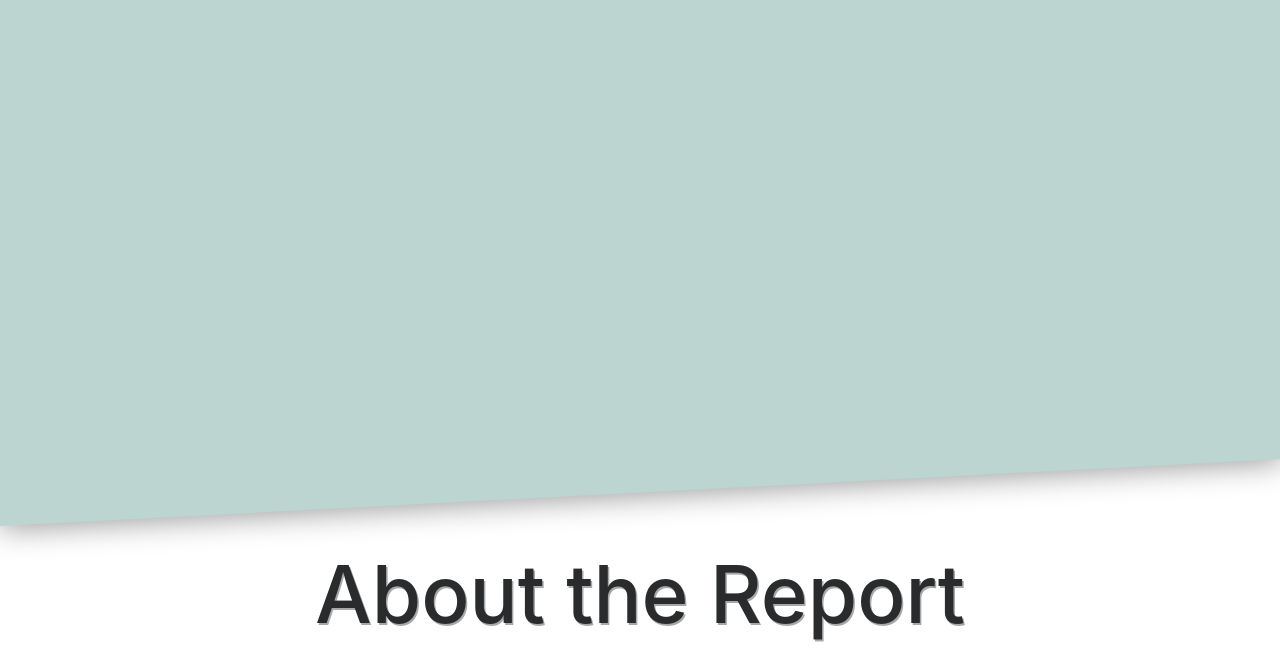
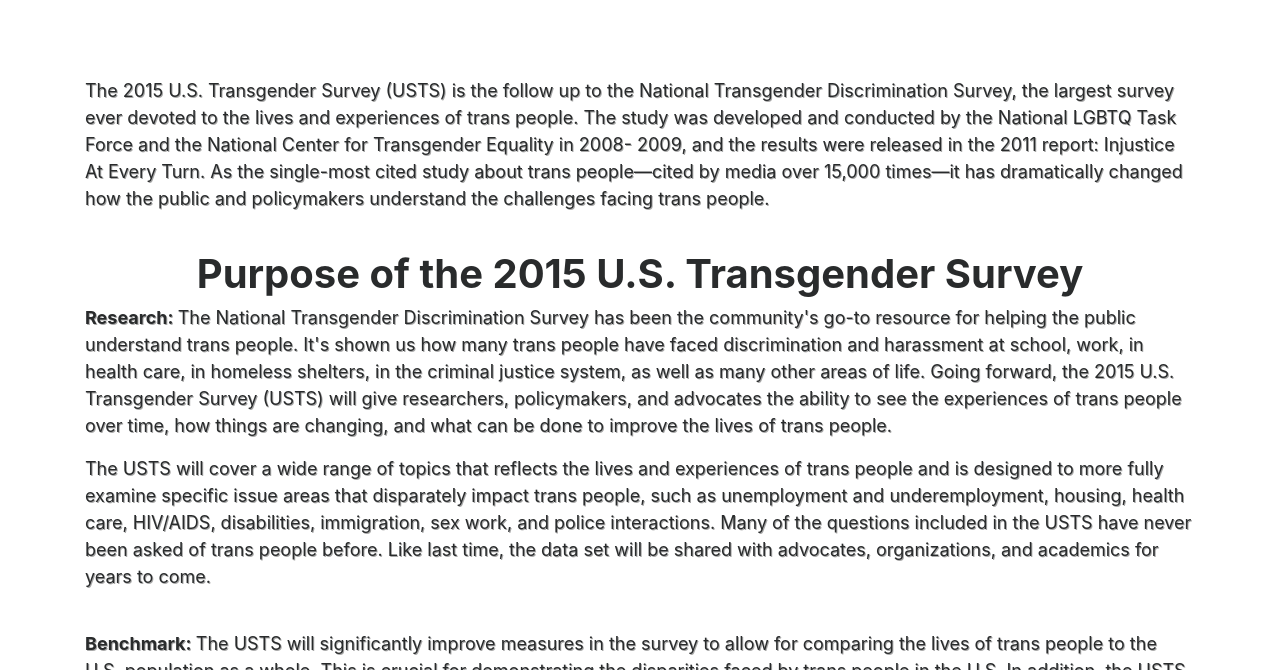
Before and after one commit to mclorimer/trans_stats, a Django app: page / in a window 1280 px wide. Shown: the part 1596-2266 px from the top of the page. Run offline with Django 3.2, Linux system fonts and the light colour scheme; some libraries are stand-ins or nearby versions.

Commit message:
some more editing

```diff
--- a/project/trans_stats/static/trans_stats/css/welcome_styling.css
+++ b/project/trans_stats/static/trans_stats/css/welcome_styling.css
@@ -28,7 +28,7 @@ html, body {
 	transform: skew(-3deg) rotate(-3deg);
   	box-shadow: 1px 3px 30px rgba(0,0,0,0.4);
   	margin-top: 1%;
-  	min-height: 85%;
+  	height: 1100px;
   	padding-bottom: 100px;
 }
 
@@ -71,10 +71,17 @@ html, body {
 	margin-bottom: 35px;
 }
 
-#about-section-row {
-	height:300px;
-}
 
 .about-p {
 	font-size: 18px;
 }
+
+h3 {
+	text-align: center;
+	font-weight: bold;
+	font-size: 40px;
+}
+
+#purpose {
+	margin-top: 7%;
+}
--- a/project/trans_stats/templates/trans_stats/welcome.html
+++ b/project/trans_stats/templates/trans_stats/welcome.html
@@ -67,7 +67,8 @@
           </div>
         </div>
         <div class="row" id="about-section-row">
-          <div class="col-lg-6" id="about-parent">
+          <div class="
+          col-lg-6" id="about-parent">
             <table style="height: 300px;">
               <tbody>
                 <tr>
@@ -84,6 +85,19 @@
               <iframe src='https://www.youtube.com/embed/P7enwOuHQrM' frameborder='0' allowfullscreen>
               </iframe>
             </div>
+          </div>
+        </div>
+        <div class="row" id="purpose">
+          <div class="col-lg-12">
+          <p class="about-p">The 2015 U.S. Transgender Survey (USTS) is the follow up to the National Transgender Discrimination Survey, the largest survey ever devoted to the lives and experiences of trans people. The study was developed and conducted by the National LGBTQ Task Force and the National Center for Transgender Equality in 2008- 2009, and the results were released in the 2011 report: Injustice At Every Turn. As the single-most cited study about trans people—cited by media over 15,000 times—it has dramatically changed how the public and policymakers understand the challenges facing trans people.</p>
+          <br>
+          <h3>Purpose of the 2015 U.S. Transgender Survey</h3>
+          <p class="about-p"><strong>Research: </strong>The National Transgender Discrimination Survey has been the community's go-to resource for helping the public understand trans people. It's shown us how many trans people have faced discrimination and harassment at school, work, in health care, in homeless shelters, in the criminal justice system, as well as many other areas of life. Going forward, the 2015 U.S. Transgender Survey (USTS) will give researchers, policymakers, and advocates the ability to see the experiences of trans people over time, how things are changing, and what can be done to improve the lives of trans people.</p>
+          <p class="about-p">The USTS will cover a wide range of topics that reflects the lives and experiences of trans people and is designed to more fully examine specific issue areas that disparately impact trans people, such as unemployment and underemployment, housing, health care, HIV/AIDS, disabilities, immigration, sex work, and police interactions. Many of the questions included in the USTS have never been asked of trans people before. Like last time, the data set will be shared with advocates, organizations, and academics for years to come.</p>
+          <br>
+          <p class="about-p"><strong>Benchmark: </strong>The USTS will significantly improve measures in the survey to allow for comparing the lives of trans people to the U.S. population as a whole. This is crucial for demonstrating the disparities faced by trans people in the U.S. In addition, the USTS will be fielded every five years and will enable measuring of progress made over time.</p>
+          <br>
+          <p class="about-p"><strong>Education & Advocacy: </strong>The 2015 USTS will continue to be an important resource for use in education and advocacy. As with the last study, the USTS will contribute to public education about trans people and provide information for advocating for policy and social advances for trans people.</p>
           </div>
         </div>
       </div>
```
